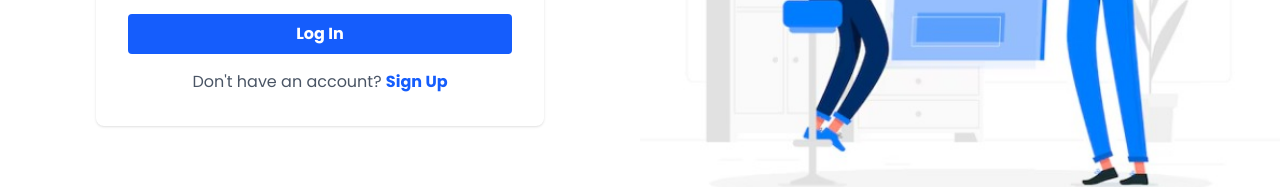
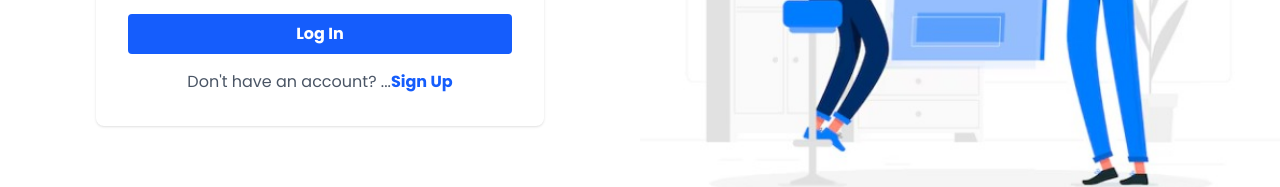
Before and after one commit to Aditya2661/Luxora-v2, a Next.js app: page /login in a window 1280 px wide. Shown: the part 432-619 px from the top of the page. Built offline with nearby package versions, Linux system fonts and the light colour scheme; no server answers.

Commit message:
minor changes

```diff
--- a/src/app/login/page.js
+++ b/src/app/login/page.js
@@ -71,7 +71,9 @@ export default function LoginPage() {
             {error && <div className="text-red-600 text-sm">{error}</div>}
           </form>
           <div className="mt-4 text-center text-gray-600">
-            Don't have an account?{' '}
+
+            Don&#39;t have an account? ...
+
             <Link
               href="/signUp"
               className="text-blue-600 hover:underline font-semibold"
```
